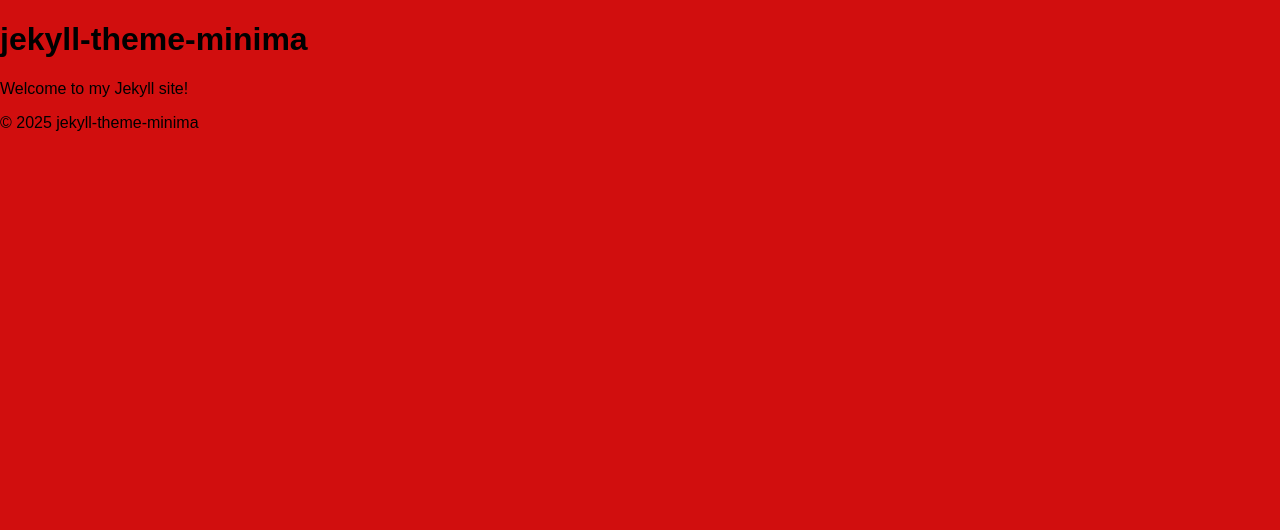
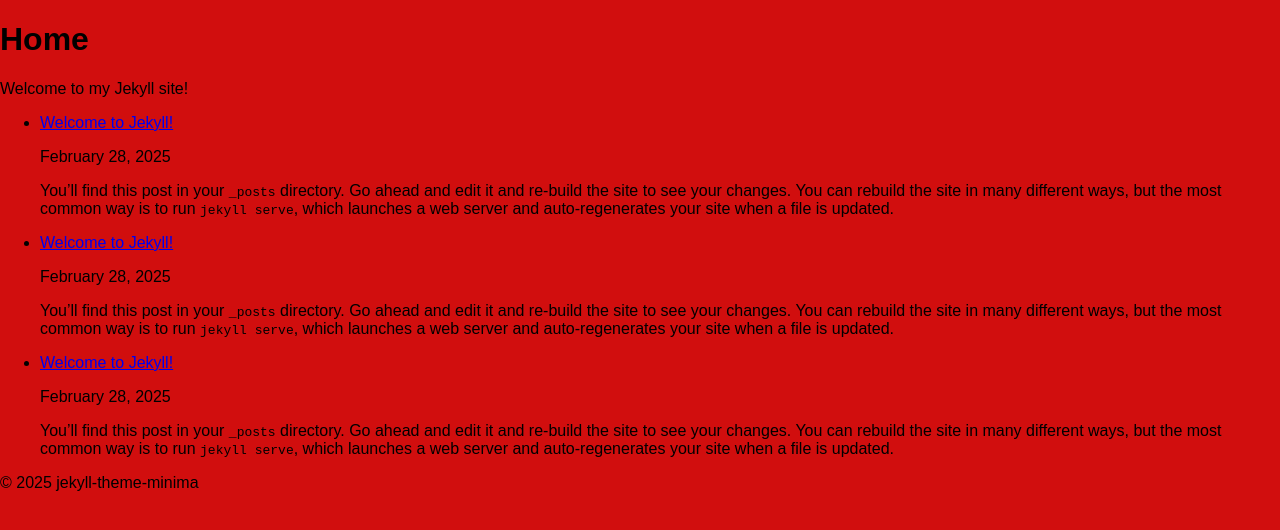
Before and after one commit to riteshbarman02/jekyll-github-actions, a Jekyll site: the page built from index.markdown, in a window 1280 px wide. Shown: the top 530 px of the page. Built offline with Jekyll 4.4.1, drawn with Linux system fonts in a browser that asks for light colours.

Commit message:
Update baseurl in config and fix CSS path in default layout; add post listing

```diff
--- a/_config.yml
+++ b/_config.yml
@@ -24,7 +24,7 @@
   Write an awesome description for your new site here. You can edit this
   line in _config.yml. It will appear in your document head meta (for
   Google search results) and in your feed.xml site description.
-baseurl: "/jekyll-gemfile" # the subpath of your site, e.g. /blog
+baseurl: "" # the subpath of your site, e.g. /blog
 url: "https://riteshbarman02.github.io" # the base hostname & protocol for your site, e.g. http://example.com
 twitter_username: jekyllrb
 github_username:  riteshbarman02
--- a/_layouts/default.html
+++ b/_layouts/default.html
@@ -6,15 +6,24 @@
   <title>{{ page.title }}</title>
 
   <!-- Fix CSS Path -->
-  <link rel="stylesheet" href="../styles/main.css">
+  <link rel="stylesheet" href="{{baseurl}}/styles/main.css">
 </head>
 <body>
   <header>
-    <h1>{{ site.title }}</h1>
+    <h1>{{ page.title }}</h1>
   </header>
 
   <main>
     {{ content }}
+    <ul>
+      {% for post in site.posts %}
+        <li>
+          <a href="{{ post.url }}">{{ post.title }}</a>
+          <p>{{ post.date | date: "%B %d, %Y" }}</p>
+          <p>{{ post.excerpt }}</p>
+        </li>
+      {% endfor %}
+    </ul>
   </main>
 
   <footer>
--- /dev/null
+++ b/_posts/2025-02-29-welcome-to-jekyll copy.markdown
@@ -0,0 +1,29 @@
+---
+layout: post
+title:  "Welcome to Jekyll!"
+date:   2025-02-28 12:07:29 +0530
+categories: jekyll update
+---
+You’ll find this post in your `_posts` directory. Go ahead and edit it and re-build the site to see your changes. You can rebuild the site in many different ways, but the most common way is to run `jekyll serve`, which launches a web server and auto-regenerates your site when a file is updated.
+
+Jekyll requires blog post files to be named according to the following format:
+
+`YEAR-MONTH-DAY-title.MARKUP`
+
+Where `YEAR` is a four-digit number, `MONTH` and `DAY` are both two-digit numbers, and `MARKUP` is the file extension representing the format used in the file. After that, include the necessary front matter. Take a look at the source for this post to get an idea about how it works.
+
+Jekyll also offers powerful support for code snippets:
+
+{% highlight ruby %}
+def print_hi(name)
+  puts "Hi, #{name}"
+end
+print_hi('Tom')
+#=> prints 'Hi, Tom' to STDOUT.
+{% endhighlight %}
+
+Check out the [Jekyll docs][jekyll-docs] for more info on how to get the most out of Jekyll. File all bugs/feature requests at [Jekyll’s GitHub repo][jekyll-gh]. If you have questions, you can ask them on [Jekyll Talk][jekyll-talk].
+
+[jekyll-docs]: https://jekyllrb.com/docs/home
+[jekyll-gh]:   https://github.com/jekyll/jekyll
+[jekyll-talk]: https://talk.jekyllrb.com/
--- /dev/null
+++ b/_posts/2025-02-30-welcome-to-jekyll.markdown
@@ -0,0 +1,29 @@
+---
+layout: post
+title:  "Welcome to Jekyll!"
+date:   2025-02-28 12:07:29 +0530
+categories: jekyll update
+---
+You’ll find this post in your `_posts` directory. Go ahead and edit it and re-build the site to see your changes. You can rebuild the site in many different ways, but the most common way is to run `jekyll serve`, which launches a web server and auto-regenerates your site when a file is updated.
+
+Jekyll requires blog post files to be named according to the following format:
+
+`YEAR-MONTH-DAY-title.MARKUP`
+
+Where `YEAR` is a four-digit number, `MONTH` and `DAY` are both two-digit numbers, and `MARKUP` is the file extension representing the format used in the file. After that, include the necessary front matter. Take a look at the source for this post to get an idea about how it works.
+
+Jekyll also offers powerful support for code snippets:
+
+{% highlight ruby %}
+def print_hi(name)
+  puts "Hi, #{name}"
+end
+print_hi('Tom')
+#=> prints 'Hi, Tom' to STDOUT.
+{% endhighlight %}
+
+Check out the [Jekyll docs][jekyll-docs] for more info on how to get the most out of Jekyll. File all bugs/feature requests at [Jekyll’s GitHub repo][jekyll-gh]. If you have questions, you can ask them on [Jekyll Talk][jekyll-talk].
+
+[jekyll-docs]: https://jekyllrb.com/docs/home
+[jekyll-gh]:   https://github.com/jekyll/jekyll
+[jekyll-talk]: https://talk.jekyllrb.com/
```
Also changed, not shown: _posts/2025-02-28-welcome-to-jekyll copy 2.markdown (renamed from _posts/2025-02-28-welcome-to-jekyll.markdown).
